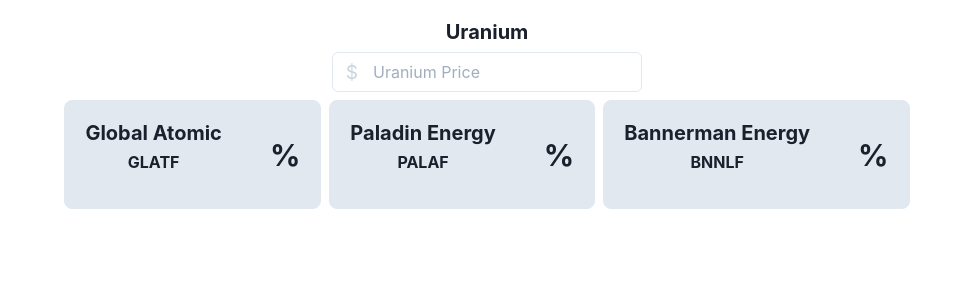
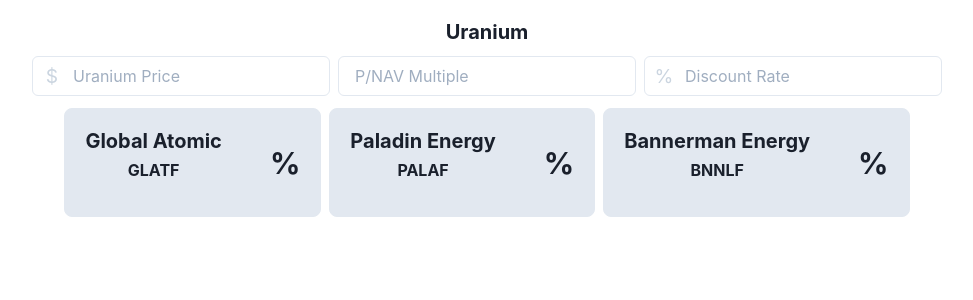
Before and after one commit to avyukd/equity-dashboard, a React (Create React App) app: page / in a window 1280 px wide. Shown: the top 300 px of the page, without its empty margins (153-1126 px from the left). Built offline with nearby package versions, Linux system fonts and the light colour scheme; no server answers.

Commit message:
Added form

```diff
--- a/src/App.js
+++ b/src/App.js
@@ -22,7 +22,7 @@
       <Box>
         <CommoditiesDashboard equities={trackedTickers.uraniumTickers}
                               commodityName={"Uranium"}
-                              commodityPrice={100}/>
+                              commodityPrice={33}/>
       </Box>
     </ChakraProvider>
   );
--- a/src/components/CommoditiesDashboard.js
+++ b/src/components/CommoditiesDashboard.js
@@ -9,30 +9,55 @@
     theme,
     Container,
     HStack, Heading,
-    Input, InputLeftElement, InputGroup
+    Input, InputLeftElement, InputGroup, Center
   } from '@chakra-ui/react';
 import EquityCard from './EquityCard';
+import { useState } from 'react';
 
 const CommoditiesDashboard = props => {
+
+    const [commodityPrice, setCommodityPrice] = useState(props.commodityPrice);
+
+    const handleCommodityPriceChange = event => {
+        setCommodityPrice(event.target.value);
+        console.log(event.target.value);
+    }
+
     return (
         <Box m="5">
             <VStack>
                 <Heading as="h4" size="md">{props.commodityName}</Heading>
-                <InputGroup size="md" maxW="25%">
+                <HStack>
+                    <InputGroup>
+                        <InputGroup size="md" maxW="33%" m="1">
                             <InputLeftElement
                                 pointerEvents="none"
                                 color="gray.300"
                                 fontSize="1.2em"
                                 children="$"
                             />
-                    <Input placeholder={props.commodityName + " Price"}/>
+                            <Input placeholder={props.commodityName + " Price"} onBlur={handleCommodityPriceChange}/>
                         </InputGroup>
+                        <InputGroup size="md" maxW="33%" m="1">
+                            <Input placeholder={"P/NAV Multiple"}/>
+                        </InputGroup>
+                        <InputGroup size="md" maxW="33%" m="1">
+                            <InputLeftElement
+                                pointerEvents="none"
+                                color="gray.300"
+                                fontSize="1.2em"
+                                children="%"
+                            />
+                            <Input placeholder={"Discount Rate"}/>
+                        </InputGroup>
+                    </InputGroup>
+                </HStack>
                 <HStack>
                     {props.equities.map(equity => {
                         return (
                             <EquityCard ticker={equity.ticker}
                                 name={equity.name}
-                                commodityPrice={props.commodityPrice}
+                                commodityPrice={commodityPrice}
                                 commodityName={props.commodityName}
                             />
                         );
--- a/src/components/EquityCard.js
+++ b/src/components/EquityCard.js
@@ -43,6 +43,8 @@
     const [upside, setUpside] = useState(null);
     const [bgColor, setBgColor] = useState("gray.200");
 
+    console.log("Equity Card received", props.commodityPrice);
+
     useEffect(async () => {
         let params = new URLSearchParams();
         params.append("ticker", props.ticker);
@@ -58,6 +60,7 @@
 
     useEffect(async () => {
         if(mktCap !== null){
+            console.log("Sending request to price at",props.commodityPrice);
             let params = new URLSearchParams();
             params.append("ticker", props.ticker);
             params.append("commodity_price", props.commodityPrice);
```
Lines whose indentation alone changed are shown as unchanged.
